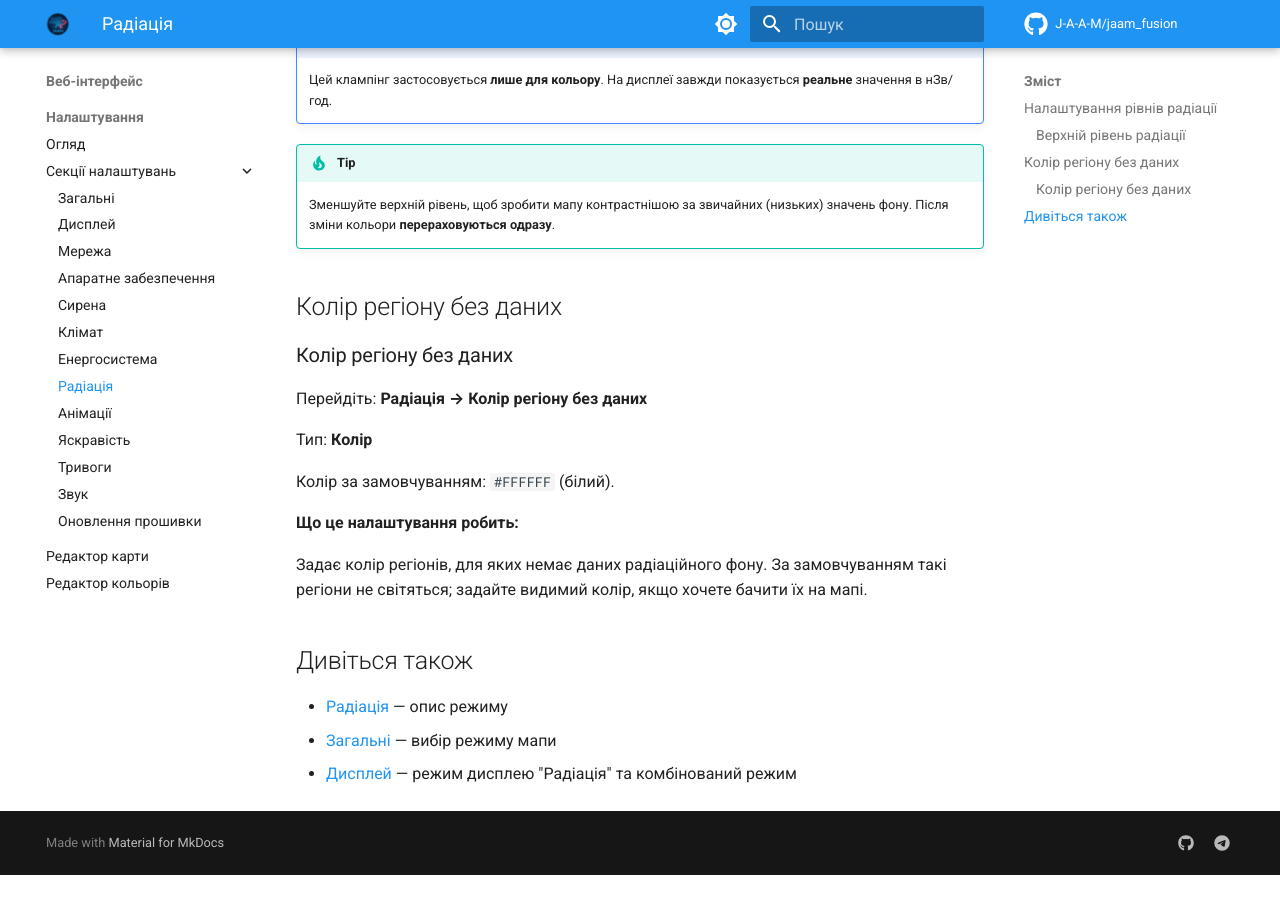
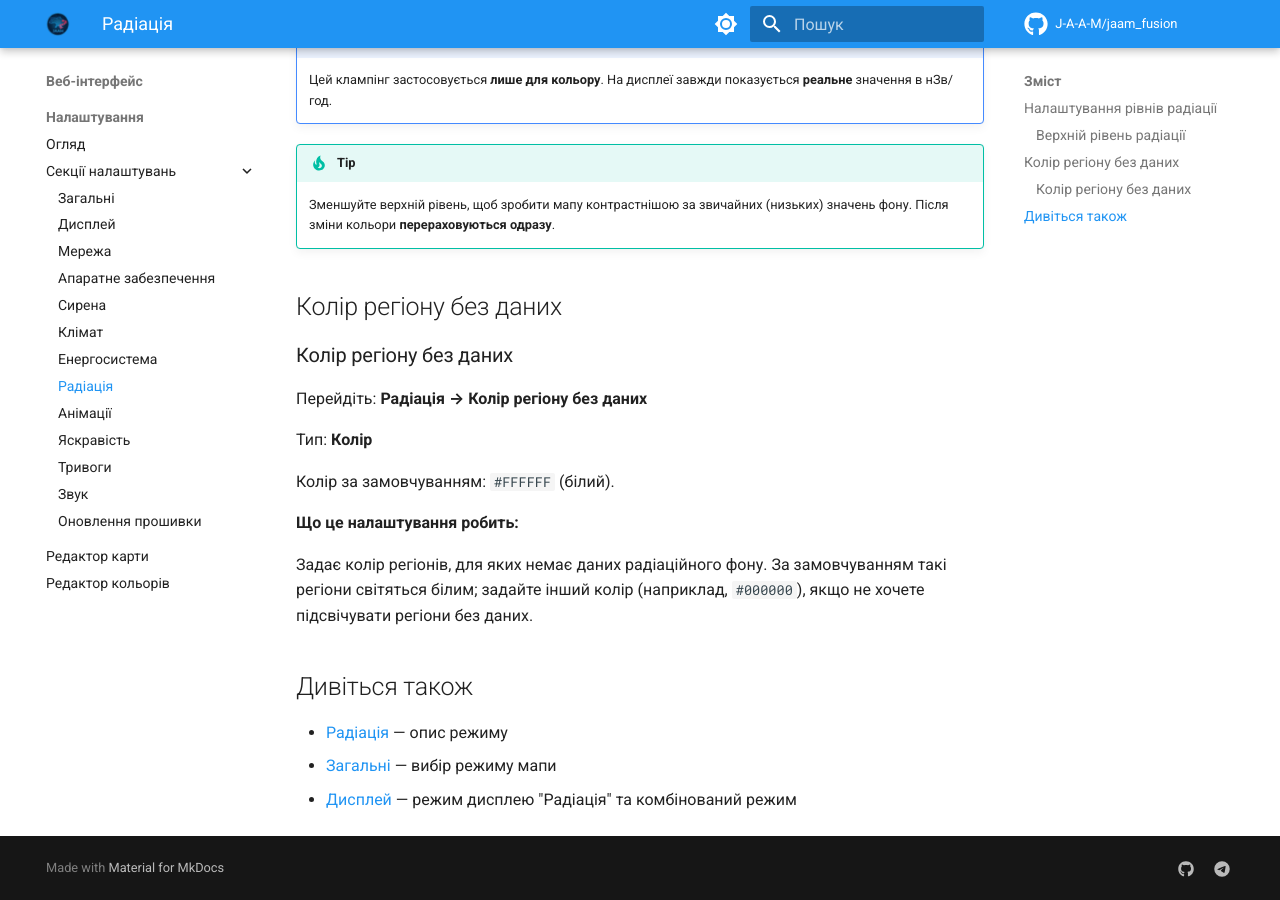
Before and after one commit to J-A-A-M/jaam_fusion, an MkDocs documentation site: the page built from wiki/web-interface/sections/radiation.md, in a window 1280 px wide and 900 px high, scrolled down 1023 px. Built offline with MkDocs 1.6.1 and Material for MkDocs 9.7.7, drawn with Linux system fonts in a browser that asks for light colours; comment, search, counter and statistics services are not loaded; before the commit the page ends 1898 px from its top, so only the background shows below that.

Commit message:
Potential fix for pull request finding
Co-authored-by: Copilot Autofix powered by AI <175728472+Copilot@users.noreply.github.com>

```diff
--- a/wiki/web-interface/sections/radiation.md
+++ b/wiki/web-interface/sections/radiation.md
@@ -46,7 +46,7 @@
 
 **Що це налаштування робить:**
 
-Задає колір регіонів, для яких немає даних радіаційного фону. За замовчуванням такі регіони не світяться; задайте видимий колір, якщо хочете бачити їх на мапі.
+Задає колір регіонів, для яких немає даних радіаційного фону. За замовчуванням такі регіони світяться білим; задайте інший колір (наприклад, `#000000`), якщо не хочете підсвічувати регіони без даних.
 
 ## Дивіться також
 
```
